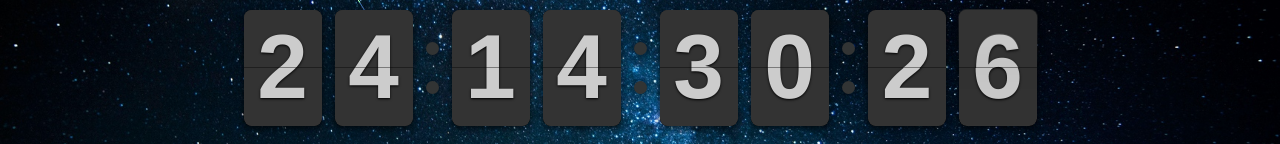
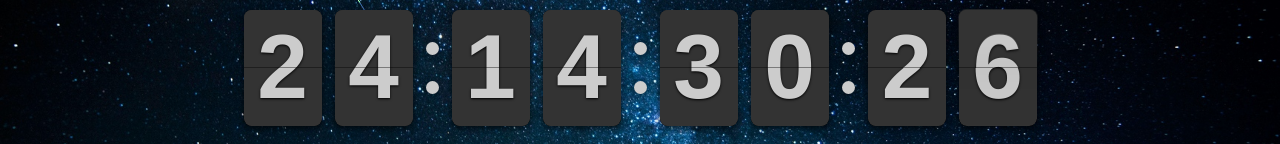
Before and after one commit to hzung/hzung.github.io, a plain HTML site: page index.html in a window 1280 px wide. Shown: the part 332-476 px from the top of the page. Drawn offline with nearby package versions, Linux system fonts and the light colour scheme.

Commit message:
Update color

```diff
--- a/index.html
+++ b/index.html
@@ -55,6 +55,9 @@
         font-family: 'Staatliches', cursive !important;
         font-size: 20px;
       }
+      .flip-clock-dot {
+        background-color: #ccc !important;
+      }
     </style>
   </head>
   <body>
```
